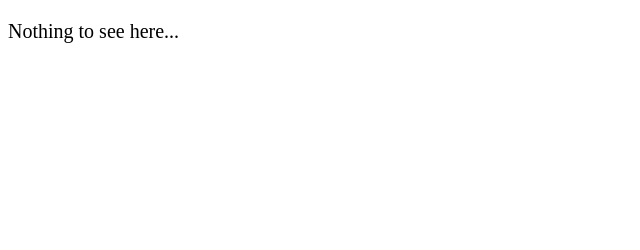
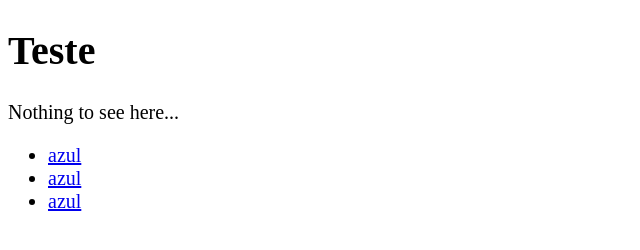
Before and after one commit to maycompires/github-test, a plain HTML site: page index.html in a window 1280 px wide. Shown: the whole page, without its empty margins (0-640 px from the left). Drawn offline with Linux system fonts and the light colour scheme.

Commit message:
adicionando lista não ordenada

```diff
--- a/index.html
+++ b/index.html
@@ -15,7 +15,14 @@
 </head>
 
 <body>
+  <h1>Teste</h1>
   <p>Nothing to see here...</p>
+  <ul>
+    <li><a href="#">azul</a></li>
+    <li><a href="#">azul</a></li>
+    <li><a href="#">azul</a></li>
+
+  </ul>
   <!-- Project -->
   <script src="main.js"></script>
 </body>
```
